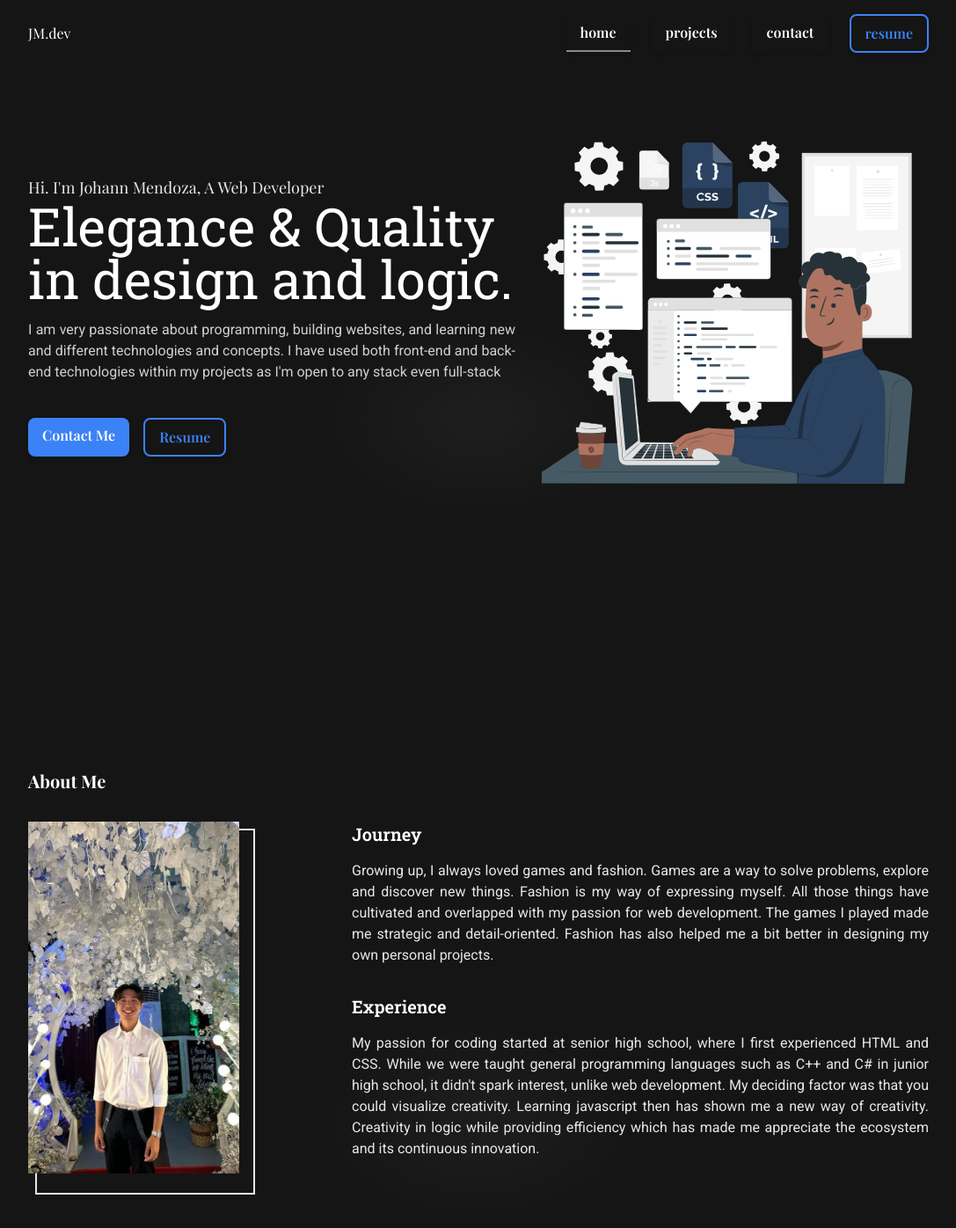
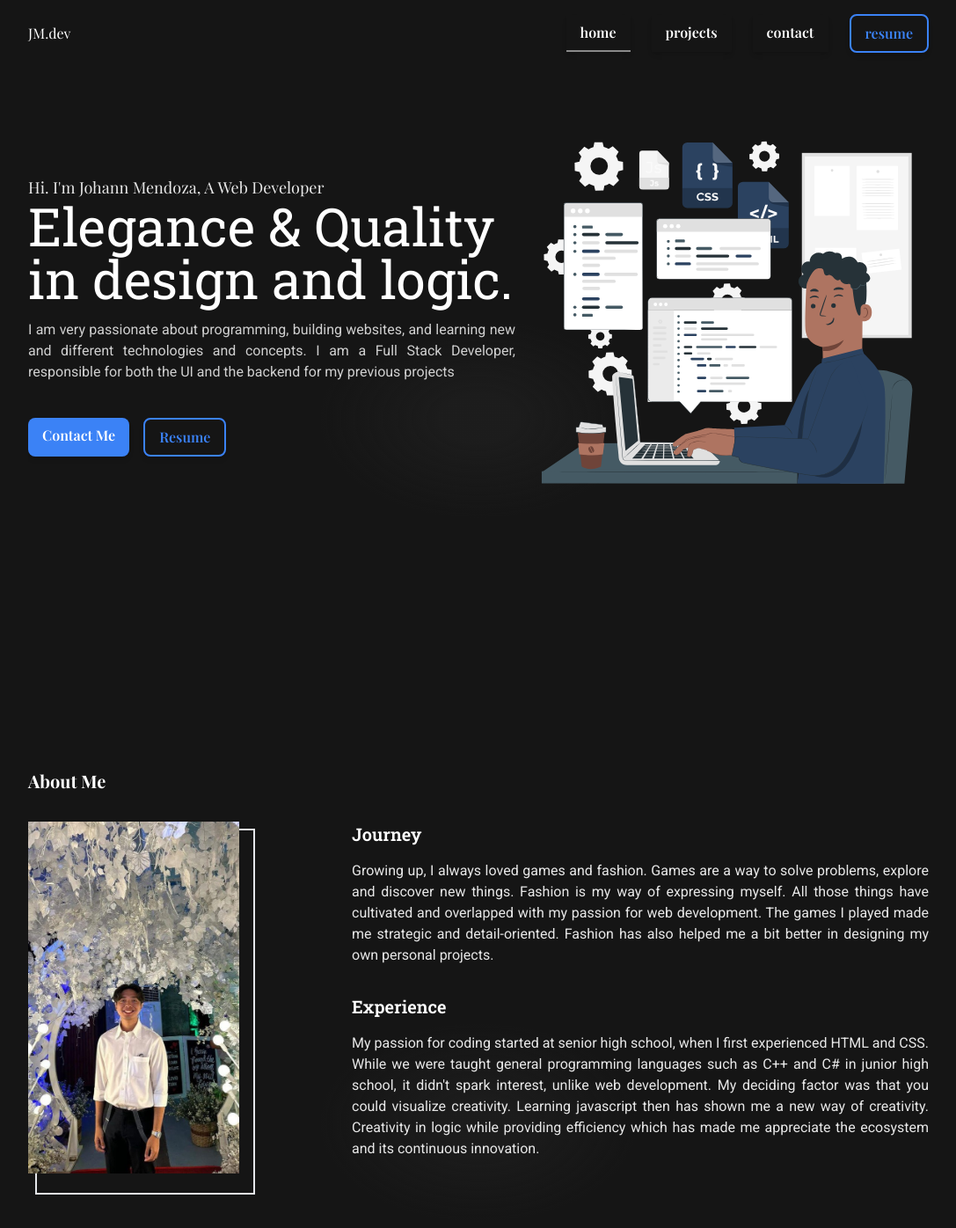
Before and after one commit to MrXInfinity/MrXInfinity.github.io, a Next.js app: page / in a window 1280 px wide. Shown: the top 1396 px of the page at 88% size, without its empty margins (96-1183 px from the left). Built offline with nearby package versions, Linux system fonts and the light colour scheme.

Commit message:
portfolio revisions and resume update

```diff
--- a/components/aboutme.tsx
+++ b/components/aboutme.tsx
@@ -59,7 +59,7 @@ export const AboutMe = () => {
               Experience
             </h1>
             <p className="text-justify font-roboto text-sm opacity-80 sm:opacity-90 md:text-base">
-              My passion for coding started at senior high school, where I first
+              My passion for coding started at senior high school, when I first
               experienced HTML and CSS. While we were taught general programming
               languages such as C++ and C# in junior high school, it didn&apos;t
               spark interest, unlike web development. My deciding factor was
--- a/components/herosection.tsx
+++ b/components/herosection.tsx
@@ -15,9 +15,9 @@ export const Herosection = () => {
           </h1>
           <p className="text-justify font-roboto text-sm opacity-80 md:text-base">
             I am very passionate about programming, building websites, and
-            learning new and different technologies and concepts. I have used
-            both front-end and back-end technologies within my projects as
-            I&apos;m open to any stack even full-stack
+            learning new and different technologies and concepts. I am a Full
+            Stack Developer, responsible for both the UI and the backend for my
+            previous projects
           </p>
         </div>
         <div className="flex gap-4 font-playfairDisplay text-blue-500">
--- a/pages/projects.tsx
+++ b/pages/projects.tsx
@@ -12,6 +12,7 @@ export type dataResponse = {
 };
 
 export default function Project({ data }: { data: dataResponse[] }) {
+  console.log(data);
   return (
     <>
       <Head>
@@ -38,7 +39,7 @@ export default function Project({ data }: { data: dataResponse[] }) {
 
 export async function getStaticProps() {
   const response = await fetch(
-    "https://api.github.com/users/MrXInfinity/repos?sort=created_at"
+    "https://api.github.com/users/MrXInfinity/repos?q=size:>5&sort=created_at"
   );
   const data = await response.json();
 
```
Also changed, not shown: 1 other file (tests, documents, lock files or other folders).
